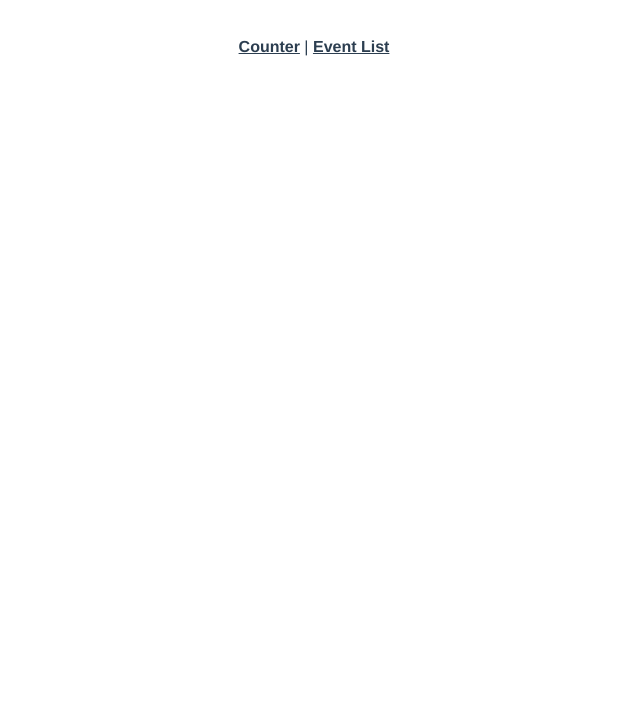
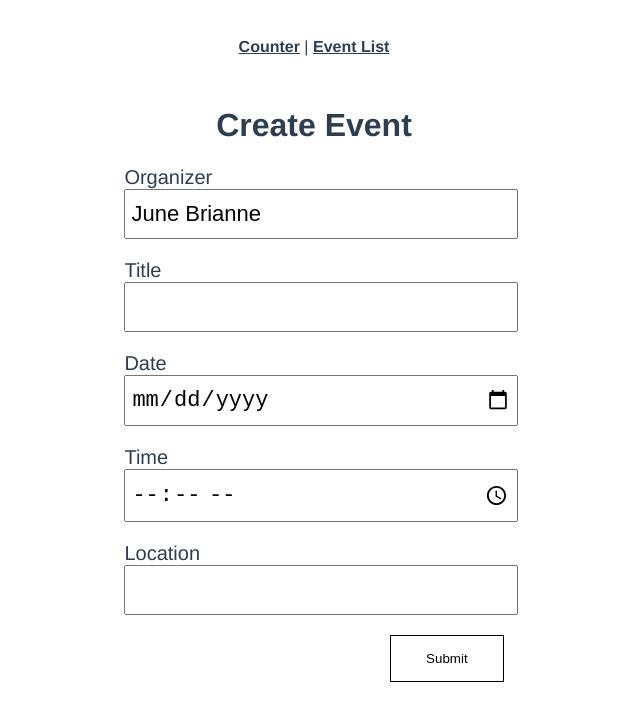
Before and after one commit to junejuly-jb/Vue-State-Management-Pattern, a Vue app: page /#/createEvent in a window 1280 px wide. Shown: the top 702 px of the page, without its empty margins (326-966 px from the left). Built offline with nearby package versions, Linux system fonts and the light colour scheme.

Commit message:
++updatese

```diff
--- a/db.json
+++ b/db.json
@@ -23,6 +23,22 @@
       "time": "8:00",
       "location": "Dalaguete Cebu",
       "organizer": "John"
+    },
+    {
+      "id": 9463377,
+      "organizer": "June Brianne",
+      "title": "asd",
+      "date": "2021-01-15",
+      "time": "15:53",
+      "location": "asd123"
+    },
+    {
+      "id": 183825,
+      "organizer": "June Brianne",
+      "title": "Hello World",
+      "date": "2021-01-01",
+      "time": "01:00",
+      "location": "Cebu Philippines"
     }
   ]
 }
--- a/src/router/index.js
+++ b/src/router/index.js
@@ -18,6 +18,10 @@ const routes = [
   {
     path: '/eventshow/:id',
     component: () => import('../views/ShowEvent.vue')
+  },
+  {
+    path: '/createEvent',
+    component: () => import('../views/CreateEvent.vue')
   }
 
 ]
--- a/src/services/EventService.js
+++ b/src/services/EventService.js
@@ -13,6 +13,10 @@ export default {
 
     getEvents() {
         return apiClient.get('/events')
-    }
+    },
+
+    addEvents(payload) {
+        return apiClient.post('/events', payload)
+    },
 
 }
--- a/src/store/index.js
+++ b/src/store/index.js
@@ -21,7 +21,12 @@ export default new Vuex.Store({
 
     GET_EVENTS(state, payload) {
       state.events = payload
+    },
+
+    SET_EVENT(state, payload) {
+      state.events.push(payload)
     }
+
   },
   actions: {
 
@@ -37,6 +42,12 @@ export default new Vuex.Store({
         .catch(err => {
           console.log(err.response)
         })
+    },
+
+    createEvents({ commit }, payload) {
+      return EventService.addEvents(payload).then(() => {
+        commit('SET_EVENT', payload)
+      })
     }
 
   },
--- /dev/null
+++ b/src/views/CreateEvent.vue
@@ -0,0 +1,96 @@
+<template>
+  <div>
+      <div class="content-wrapper">
+          <div class="text-center"><h1>Create Event</h1></div>
+          <div class="form">
+              <form @submit.prevent="onClickAddEvent">
+                  <div>
+                    <label>Organizer</label><br>
+                    <input type="text" readonly v-model="form.organizer">
+                  </div>
+                  <div>
+                    <label>Title</label><br>
+                    <input type="text" v-model="form.title">
+                  </div>
+                  <div>
+                    <label>Date</label><br>
+                    <input type="date" v-model="form.date">
+                  </div>
+                  <div>
+                    <label>Time</label><br>
+                    <input type="time" v-model="form.time">
+                  </div>
+                  <div>
+                    <label>Location</label><br>
+                    <input type="text" v-model="form.location">
+                  </div>
+                  <div>
+                      <button class="btnSubmit">Submit</button>
+                  </div>
+              </form>
+          </div>
+      </div>
+  </div>
+</template>
+
+<script>
+export default {
+    data: function() {
+        return{
+            form: this.generateCredentials()
+        }
+    },
+
+    methods: {
+        onClickAddEvent(){
+            this.$store.dispatch('createEvents', this.form)
+            // console.log(this.form)
+            .then( () => {
+                console.log('success hehe')
+            })
+            .catch(err => {
+                console.log(err)
+            })
+            .finally(() => {
+                this.form = this.generateCredentials();
+            })
+        },
+
+        generateCredentials(){
+            const id = Math.floor(Math.random() * 10000000)
+
+            return {
+                 id: id,
+                 organizer: 'June Brianne',
+                 title: '',
+                 date: '',
+                 time: '',
+                 location: ''
+            }
+        }
+    }
+}
+</script>
+
+<style scoped>
+.form{
+    width: 30%;
+    margin: auto;
+}
+input{
+    width: 100%;
+    padding: 10px 5px;
+    margin-bottom: 20px;
+    font-size: 22px;
+}
+label{
+    font-size: 20px;
+}
+.btnSubmit{
+    padding: 15px 35px;
+    background: none;
+    border: 1px solid black;
+    float: right;
+    cursor: pointer;
+}
+</style>
--- a/src/views/EventList.vue
+++ b/src/views/EventList.vue
@@ -1,7 +1,10 @@
 <template>
   <div class="about">
     <h1 class="text-center">Current World Events</h1>
-    <EventCard v-for="event in events" :key="event.id" :event="event" :class="evt-card"/>
+    <div class="text-center">
+      <router-link class="btn" tag="button" to="/createEvent">Add Event</router-link>
+    </div>
+    <EventCard v-for="event in events" :key="event.id" :event="event"/>
   </div>
 </template>
 
@@ -21,3 +24,15 @@ export default {
 
 }
 </script>
+<style scoped>
+.btn{
+  padding: 10px 50px;
+  border: 2px solid gray;
+  background: none;
+  cursor: pointer;
+  transition: 0.3s;
+}
+.btn:hover{
+  border: 2px solid lightgreen;
+}
+</style>
```
Lines whose indentation alone changed are shown as unchanged.
